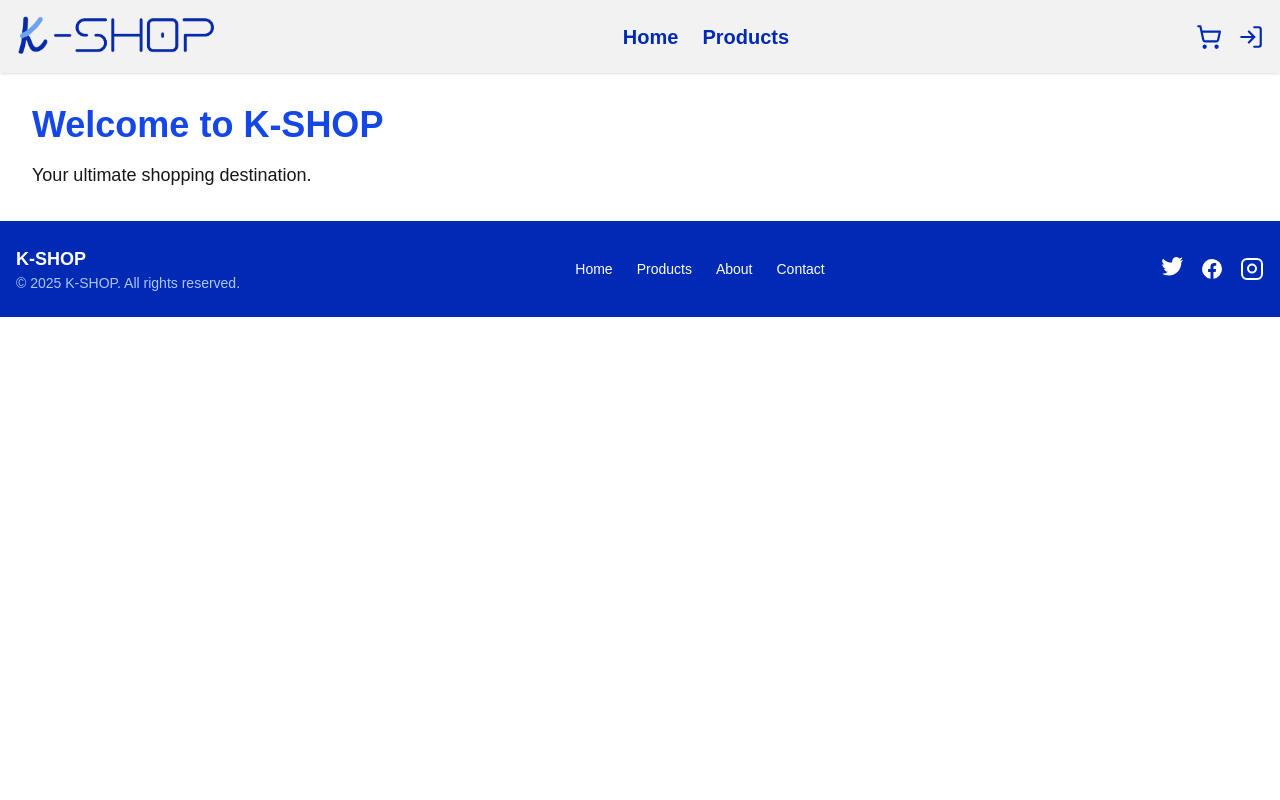
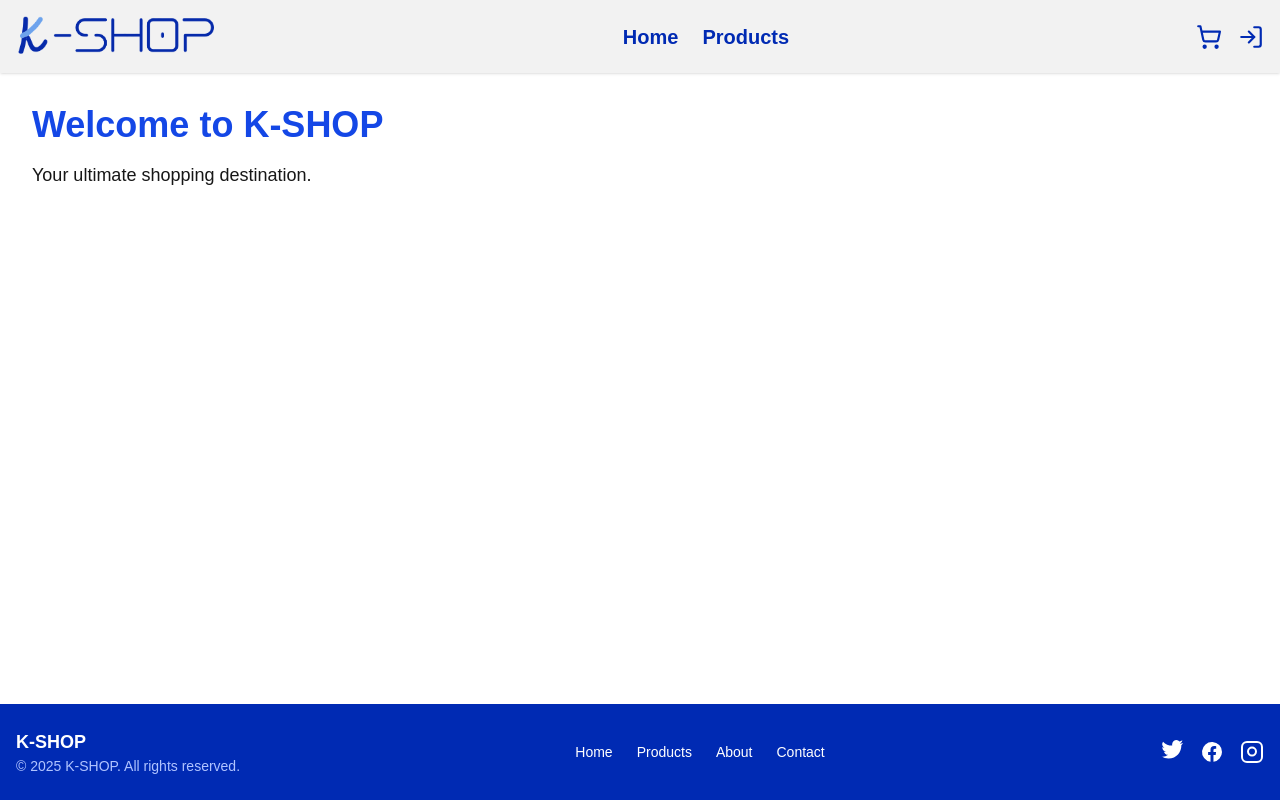
Before and after one commit to Kasra-Zafari/K-SHOP, a Next.js app: page / in a window 1280 px wide. Built offline with nearby package versions, Linux system fonts and the light colour scheme; no server answers.

Commit message:
height screen update

```diff
--- a/src/app/layout.js
+++ b/src/app/layout.js
@@ -15,11 +15,11 @@
 export default function RootLayout({ children }) {
   return (
     <html lang="en">
-      <body>
+      <body className="min-h-screen flex flex-col">
         <AuthProvider>
           <CartProvider>
             <Header />
-            {children}
+            <main className="flex-1 flex flex-col">{children}</main>
             <Footer />
           </CartProvider>
         </AuthProvider>
```
